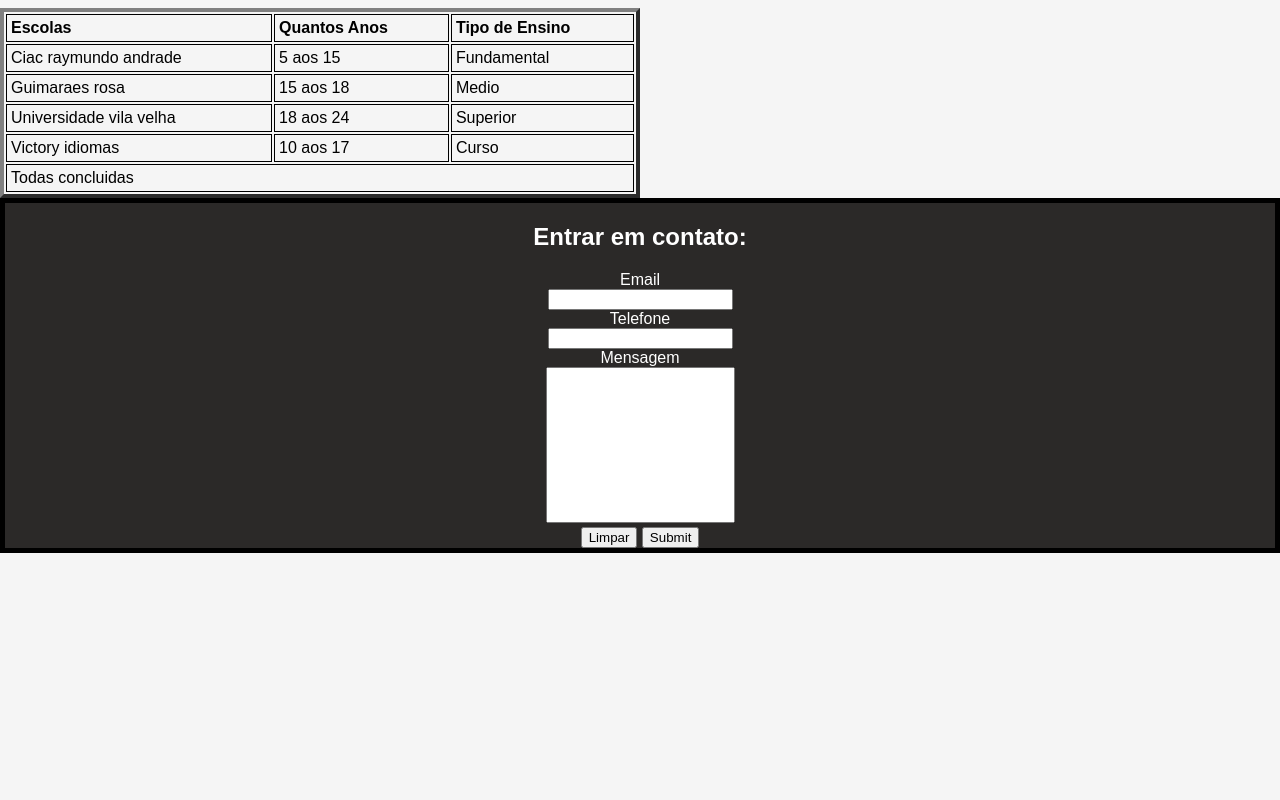
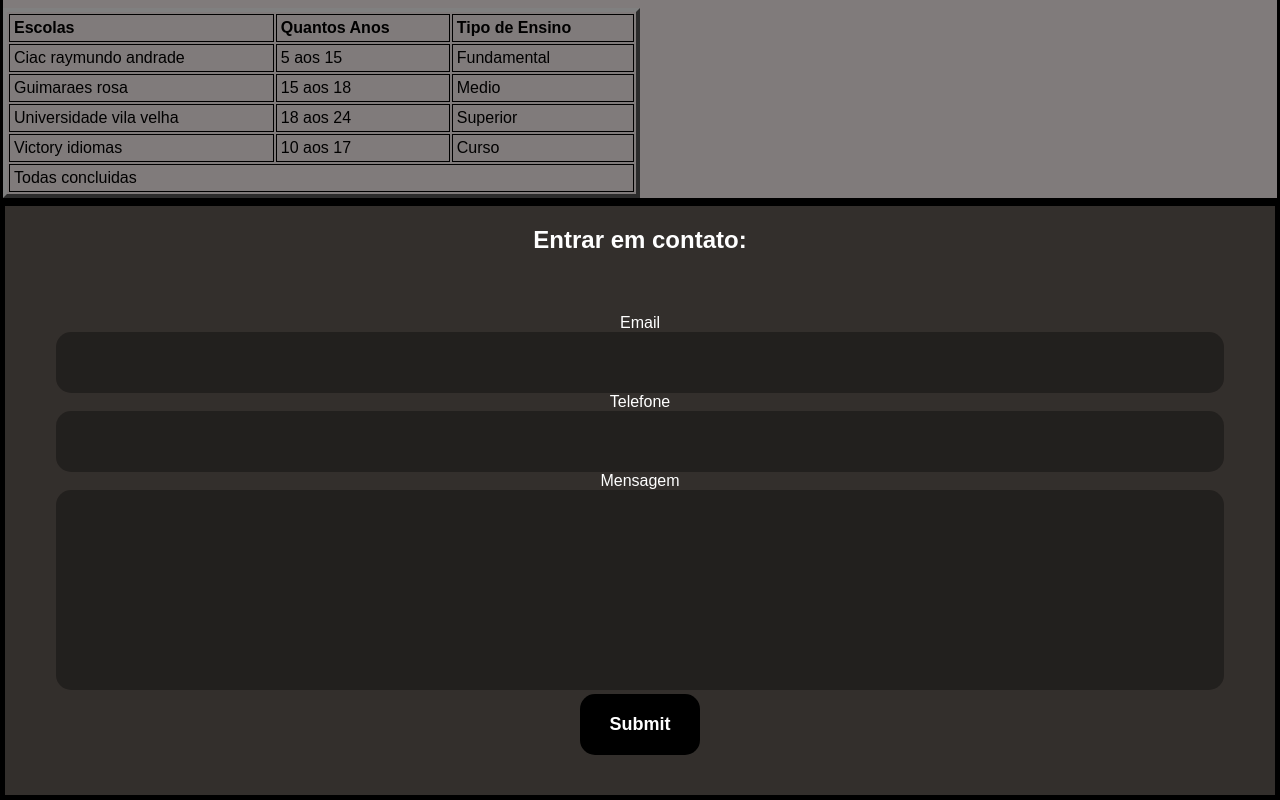
Before and after one commit to matheuspm05/aula_otavio, a plain HTML site: page index.html in a window 1280 px wide. Shown: the part 1106-1906 px from the top of the page. Before the commit the page ends 1659 px from the top, so only its background shows below. Drawn offline with Linux system fonts and the light colour scheme.

Commit message:
Add files via upload

```diff
--- a/index.css
+++ b/index.css
@@ -4,7 +4,7 @@
 }
 
 body {
-  background-color: whitesmoke;
+  background-color: rgb(128, 123, 123);
   font-size: medium;
   color: black;
   margin: 0;
@@ -38,18 +38,46 @@ img {
 }
 .embaixo {
   text-align: left;
+  border: 3px solid black
 }
 
 .embaixo th,
-.embaixo td,
-h {
+.embaixo td, h {
   border: 1px solid #000000;
   text-align: left;
   padding: 4px;
 }
 .rodape {
-  background-color: rgb(43, 41, 40);
+  background-color: rgb(51, 47, 44);
   color: white;
   text-align: center;
   border: 5px solid rgb(0, 0, 0);
 }
+
+.formulario{
+  padding: 40px 4%;
+}
+
+form input, form textarea{
+  width: 100%;
+  background-color: #00000054;
+  border: none;
+  outline: 0;
+  padding: 20px 15px;
+  border-radius: 15px;
+  color: white;
+  font-size: 18px;
+}
+
+form textarea{
+  resize: none;
+  max-height: 200px;
+}
+
+form .btn-enviar input[type=submit]{
+  padding: 20px;
+  width: 120px;
+  cursor: pointer;
+  background-color: black;
+  font-weight: 700;
+}
--- a/index.html
+++ b/index.html
@@ -117,6 +117,7 @@
 
     <footer class="rodape">
       <h2>Entrar em contato:</h2>
+      <section class="formulario">
         <form action="#">
           <label for="email">Email</label>
           <br />
@@ -130,8 +131,10 @@
           <br />
           <textarea style="resize: none" name="mensagem" cols="21" rows="10"></textarea>
           <br />
-        <input type="reset" value="Limpar">
+         <div class="btn-enviar">
            <input type="submit" />
+         </div>
+      </section>
     </footer>
   </main>
 </body>
```
Lines whose indentation alone changed are shown as unchanged.
